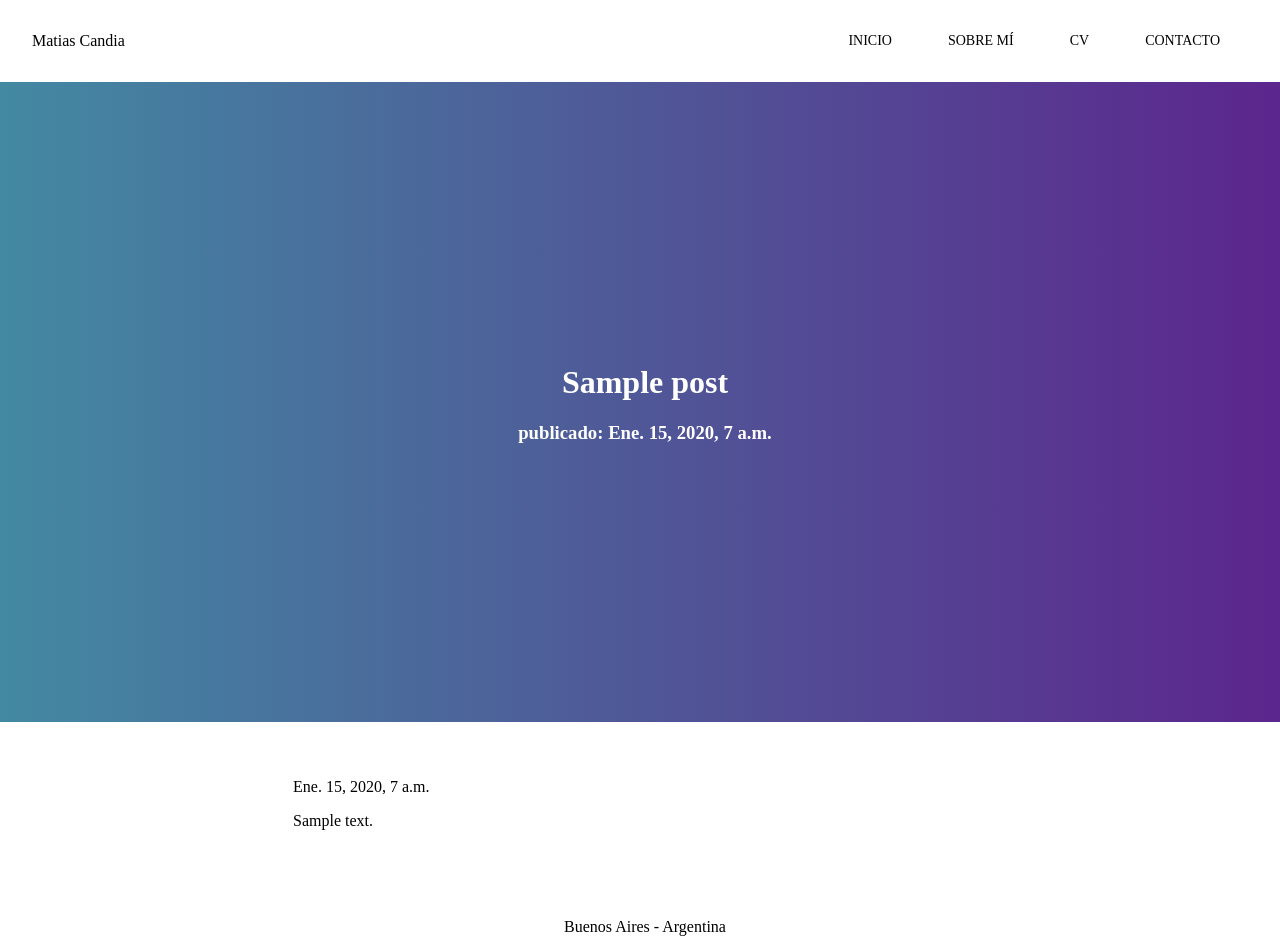
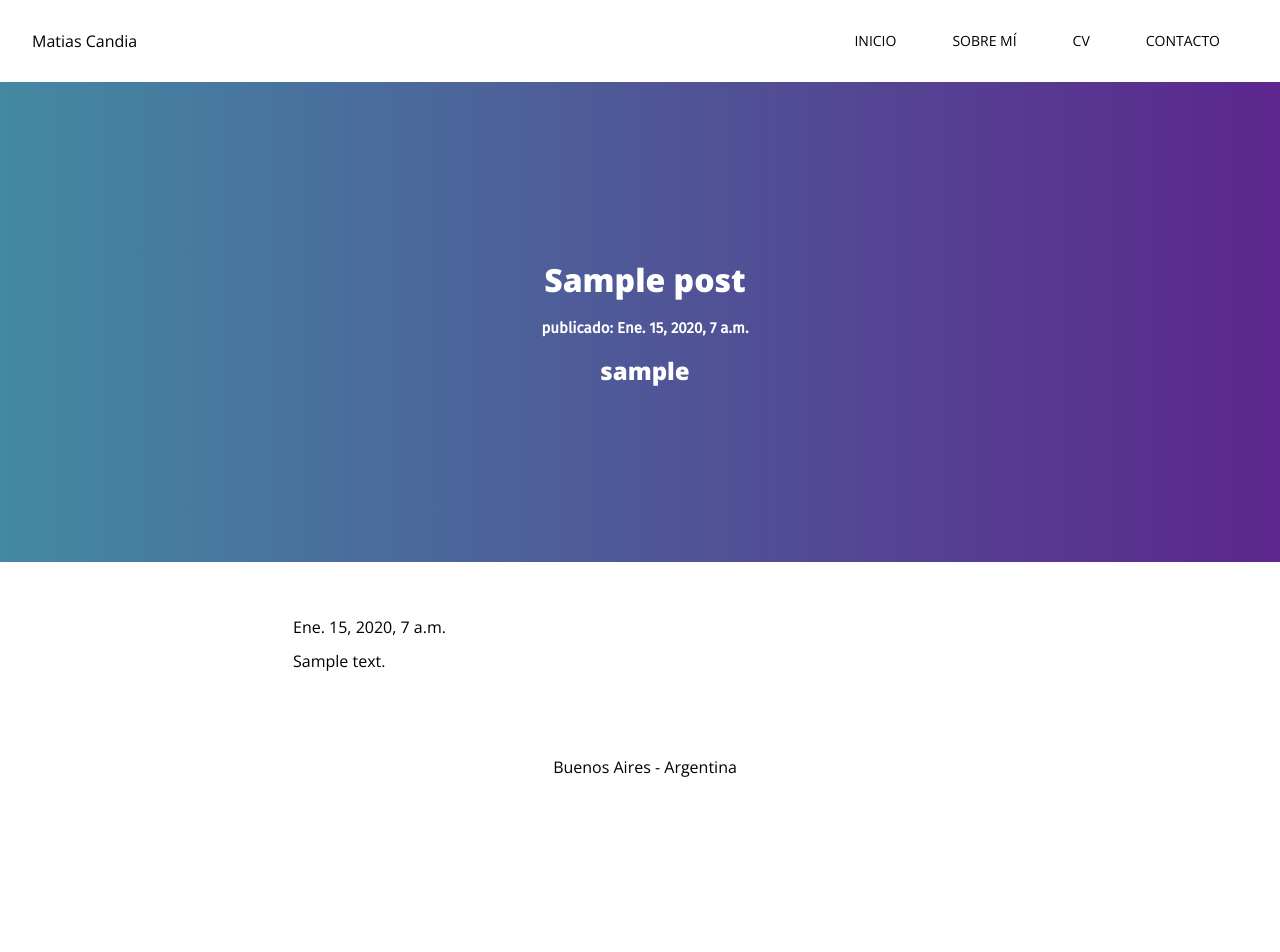
Before and after one commit to maticand/blog-python, a Django app: page /post/1/ in a window 1280 px wide. After the commit the page ends 777 px from the top, so only its background shows below. Run offline with Django 3.2, Linux system fonts and the light colour scheme; tables that the repository leaves empty hold one stand-in row (values such as "Sample post").

Commit message:
Aplicación Django Blog

```diff
--- a/static/css/style.css
+++ b/static/css/style.css
@@ -1,9 +1,20 @@
+/*
+font-family: 'Open Sans', sans-serif;
+font-family: 'Fira Sans', sans-serif;
+*/
+
 body {
   background: white;
+  font-family: 'Open Sans', sans-serif;
 }
 
 hr {
   color: #E5E4E1;
+}
+
+h3 {
+  font-family: 'Fira Sans', sans-serif;
+  font-size: 15px;
 }
 
 .navbar-brand {
@@ -71,13 +82,13 @@ hr {
 .header_post_detalle {
   grid-area: header;
   display: grid;
-  height: 80vh;
+  height: 60vh;
   text-align: center;
   color: white;
   background: #5C258D;  /* fallback for old browsers */
   background: -webkit-linear-gradient(to right, #4389A2, #5C258D);  /* Chrome 10-25, Safari 5.1-6 */
   background: linear-gradient(to right, #4389A2, #5C258D); /* W3C, IE 10+/ Edge, Firefox 16+, Chrome 26+, Opera 12+, Safari 7+ */
-
+  /* background-image: url("https://matiascandia.com.ar/content/images/size/w1920/2019/09/Instalaci-n-de-Python-Django-en-Linux.jpg"); */
 }
 
 
--- a/templates/base.html
+++ b/templates/base.html
@@ -12,6 +12,7 @@
   {% load static %}
   <link rel="stylesheet" href="{% static 'css/normalize.css' %}" />
   <link rel="stylesheet" href="{% static 'css/style.css' %}" />
+  <link href="https://fonts.googleapis.com/css?family=Fira+Sans|Open+Sans:400,600,800&display=swap" rel="stylesheet">
 
 </head>
 <body>
--- a/templates/blog/post_detalle.html
+++ b/templates/blog/post_detalle.html
@@ -1,4 +1,5 @@
 {% extends 'base.html' %}
+
 {% load static %}
 
 {% block head_content %}
@@ -11,6 +12,7 @@
 {% block title %}
   <h1>{{ post.titulo }}</h1>
   <h3> publicado: {{ post.fecha_publicado }}</h3>
+  <h2>{{ post.autor}}</h2>
 {% endblock %}
 
 {% block content %}
--- a/templates/blog/post_feed.html
+++ b/templates/blog/post_feed.html
@@ -1,4 +1,6 @@
 {% extends 'base.html' %}
+
+{% load static %}
 
 {% block head_content %}
   <title>Matias Candia</title>
```
